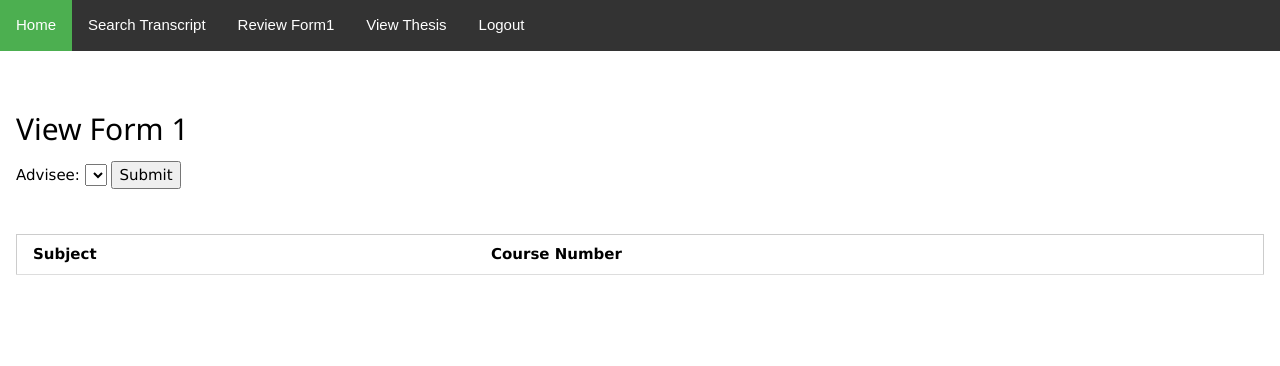
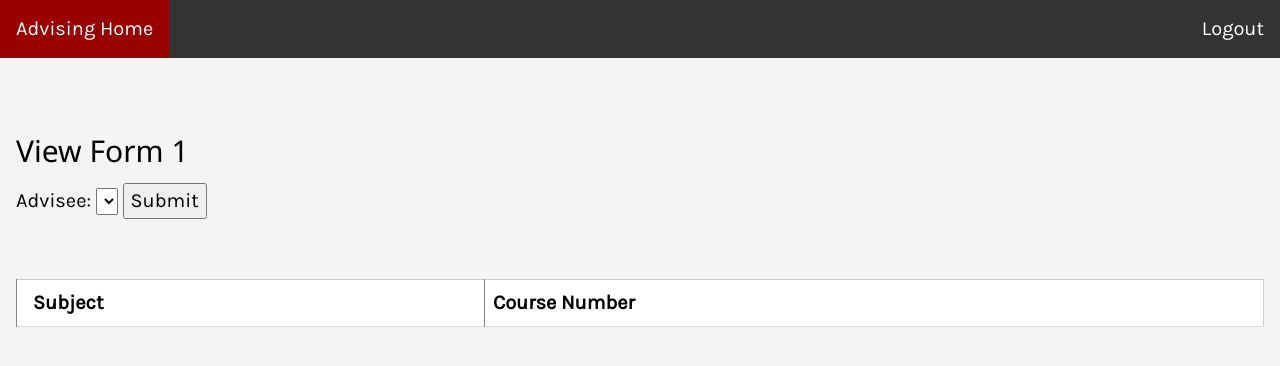
Before and after one commit to lilyrschwarz/BIT, a PHP site: page /SearchForm1.php in a window 1280 px wide. Shown: the top 366 px of the page. Run offline with PHP 8.4, Linux system fonts and the light colour scheme; the visitor is signed in with stand-in values (Sample User, id 1); data that the repository does not hold is empty.

Commit message:
advisor home

```diff
--- a/public_html/advising/SearchForm1.php
+++ b/public_html/advising/SearchForm1.php
@@ -23,6 +23,92 @@ $db = new mysqli($servername, $username, $password, $dbname);
 <meta name="viewport" content="width=device-width, initial-scale=1">
 <link rel="stylesheet" href="https://www.w3schools.com/w3css/4/w3.css">
 <style>
+  /*tbody tr:nth-child(odd) {
+      background-color: #ff33cc;
+  }
+
+  tbody tr:nth-child(even) {
+      background-color: #e495e4;
+  }
+
+  h2 {
+    color: #5689DF;
+  }*/
+
+  .center{
+    text-align: center;
+  }
+
+  .topright {
+      position: absolute;
+      right: 10px;
+      top: 20px;
+    }
+    .btn {
+      background-color: #990000;
+      color: white;
+      padding: 12px;
+      margin: 10px 0;
+      border: none;
+      width: 40%;
+      border-radius: 3px;
+      cursor: pointer;
+      font-size: 17px;
+    }
+    .field {
+      position: absolute;
+      left: 180px;
+    }
+    /*body{line-height: 1.6;}*/
+    .bottomCentered{
+       position: fixed;
+       text-align: center;
+       bottom: 30px;
+       width: 100%;
+    }
+    .error {color: #FF0000;}
+    .topright {
+      position: absolute;
+      right: 10px;
+      top: 10px;
+    }
+
+    ul {
+    list-style-type: none;
+    margin: 0;
+    padding: 0;
+    overflow: hidden;
+    background-color: #333;
+    }
+
+    li {
+    float: left;
+    }
+
+    li a {
+    display: block;
+    color: white;
+    text-align: center;
+    padding: 14px 16px;
+    text-decoration: none;
+    }
+
+    li a:hover:not(.active) {
+    background-color: #111;
+    }
+
+    .active {
+      background-color: #990000;
+    }
+
+</style>
+
+<link rel="stylesheet" href="style.css">
+<head>
+<title>View Info</title>
+<!-- <meta name="viewport" content="width=device-width, initial-scale=1">
+<link rel="stylesheet" href="https://www.w3schools.com/w3css/4/w3.css"> -->
+<!-- <style>
 ul {
 list-style-type: none;
 margin: 0;
@@ -30,9 +116,11 @@ padding: 0;
 overflow: hidden;
 background-color: #333;
 }
+
 li {
 float: left;
 }
+
 li a {
 display: block;
 color: white;
@@ -40,22 +128,49 @@ text-align: center;
 padding: 14px 16px;
 text-decoration: none;
 font-family: sans-serif;
+
 }
+
 li a:hover:not(.active) {
 background-color: #111;
 }
+
 .active {
 background-color: #4CAF50;
 }
-</style>
+</style> -->
 </head>
 <body>
   <ul>
-  <li><a class="active" href="advisor.php">Home</a></li>
-  <li><a href="SearchTranscript.php">Search Transcript</a></li>
-  <li><a href="SearchForm1.php">Review Form1</a></li>
-  <li><a href="viewThesisFile.php">View Thesis</a></li>
-<li><a href="logout.php">Logout</a></li>
+  <li><a class="active" href="http://gwupyterhub.seas.gwu.edu/~lilyrschwarz/SJL/public_html/advising/student.php">Advising Home</a></li>
+  <!-- <li><a href="StudentEnrollmentInfo.php">Current Enrolment</a></li>
+  <li><a href="transcript.php">Transcript</a></li>
+  <li><a href="studentinfo.php">Update Info</a></li>
+  <li><a href="viewStudentPersonalInfo.php">View Info</a></li> -->
+  <!-- <li><a href="form1.php">Update Form 1</a></li>
+  <li><a href="viewform1.php">View Form 1</a></li>
+  <li><a href="applytograduate.php">Apply to Graduate</a></li> -->
+
+
+  <!-- <?php
+
+  if (!empty($program_type)) {
+    //foreach($course_array as $key=>$value)
+    while($row = $program_type->fetch_assoc())
+    {
+      if($row['program_type'] == 'PhD'){
+  ?>
+
+  <li><a href="submitThesisFile.php" >Submit Thesis</a><li>
+ <li><a href="<?php echo $url;?>" target="_blank">View Thesis</a><li>
+<?php
+  }
+ }
+}
+            ?> -->
+  <!-- <li><a href="http://gwupyterhub.seas.gwu.edu/~lilyrschwarz/SJL/public_html/registration/menu.php">Main Menu</a></li> -->
+  <li style="float:right"><a href="logout.php">Logout</a></li>
+
 </ul><br/></br>
   <div class="w3-container">
   <h2>View Form 1</h2>
--- a/public_html/advising/viewThesisFile.php
+++ b/public_html/advising/viewThesisFile.php
@@ -74,7 +74,7 @@ li a:hover:not(.active) {
         <?php
   $result = $db->query("SELECT f_name, l_name,university_id
 	  		FROM student
-			WHERE program_type = 'PhD' AND advisor =".$_SESSION['login_user']) or die ("cannot retrieve names");
+			WHERE program_type = 'PhD' AND advisor =".$_SESSION['login_user']) or die ("No Thesis Submissions");
         echo "Advisee: ";
         echo "<select name='student_id'>";
         while ($row = mysqli_fetch_array($result )) {
```
